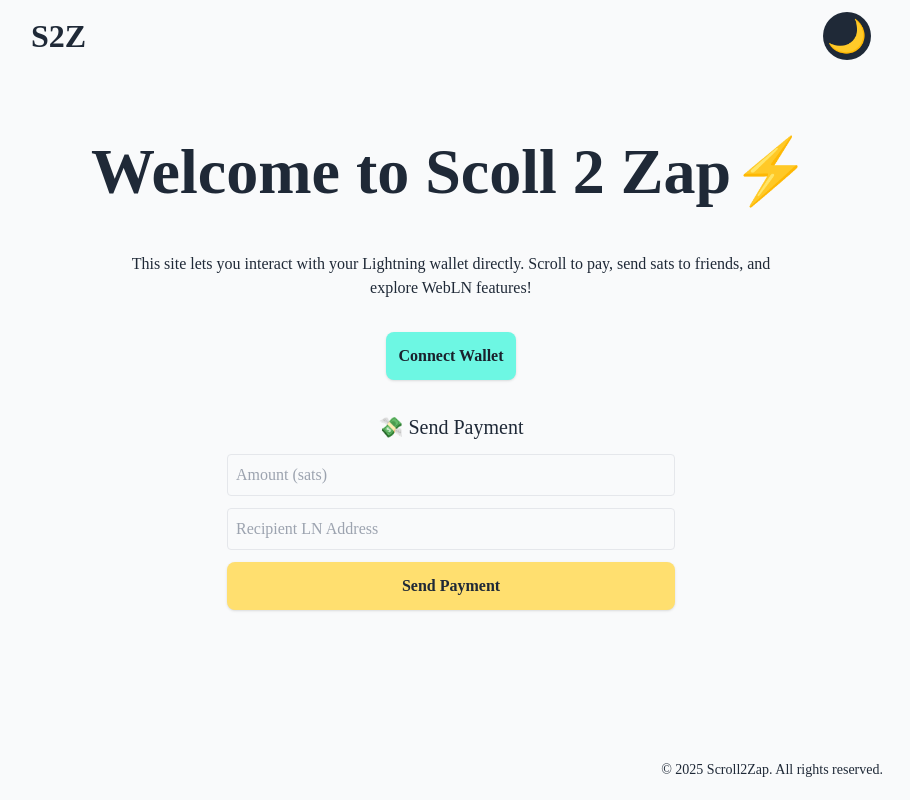
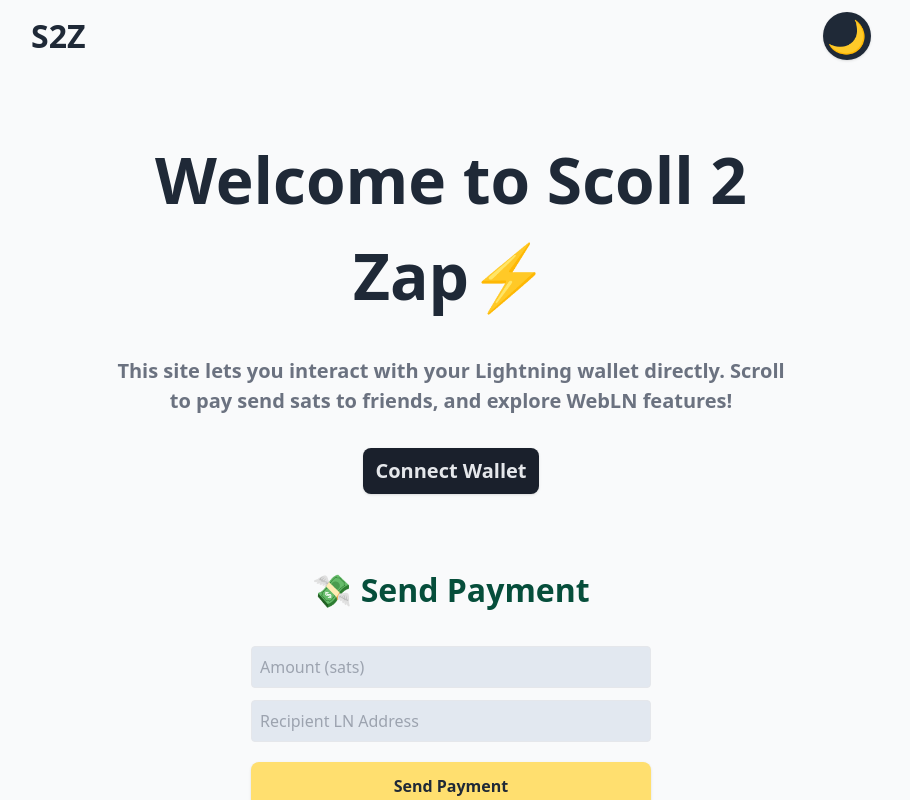
Before and after one commit to Shresth-Deorari/scroll2zap, a React (Vite) app: page / in a window 1280 px wide. Shown: the top 800 px of the page, without its empty margins (189-1099 px from the left). Built offline with nearby package versions, Linux system fonts and the light colour scheme.

Commit message:
chore: new font and minor design changes

```diff
--- a/src/pages/Home.tsx
+++ b/src/pages/Home.tsx
@@ -4,24 +4,24 @@
   const [isWalletConnected, setIsWalletConnected] = useState(false);
 
   return (
-    <div className="flex flex-col items-center justify-center py-8 gap-8 text-center">
+    <div className="flex flex-col items-center justify-center py-10 gap-8 text-center font-sans">
       <section className="flex flex-col items-center">
-        <h2 className="text-big-chungus font-serif mb-8 font-bold">
+        <h2 className="text-big-chungus mb-8 font-bold">
           Welcome to Scoll 2 Zap⚡
         </h2>
-        <div className="max-w-2xl text-center">
+        <div className="max-w-2xl text-center text-xl font-semibold text-gray-500">
           This site lets you interact with your Lightning wallet directly.
-          Scroll to pay, send sats to friends, and explore WebLN features!
+          Scroll to pay send sats to friends, and explore WebLN features!
         </div>
       </section>
 
-      <section>
+      <section className="flex items-center">
         {!isWalletConnected ? (
           <button
             onClick={() => {
               /* ToDo: connect wallet logic here */
             }}
-            className="p-3 rounded-lg bg-blue text-bg-dark font-semibold shadow hover:opacity-90"
+            className="px-3 py-2  bg-bg-dark dark:bg-bg-light dark:text-text-light text-text-dark text-xl "
           >
             Connect Wallet
           </button>
@@ -34,8 +34,8 @@
         )}
       </section>
 
-      <section className="w-full max-w-md">
-        <h3 className="text-xl font-sans mb-3">💸 Send Payment</h3>
+      <section className="flex flex-col items-center w-full max-w-md my-10 ">
+        <h3 className="mb-8 dark:text-emerald-500 text-emerald-900">💸 Send Payment</h3>
         <form
           onSubmit={(e) => {
             e.preventDefault();
@@ -43,21 +43,11 @@
           }}
           className="flex flex-col gap-3"
         >
-          <input
-            type="number"
-            placeholder="Amount (sats)"
-            className="p-2 rounded border bg-bg-light dark:bg-bg-dark"
-            required
-          />
-          <input
-            type="text"
-            placeholder="Recipient LN Address"
-            className="p-2 rounded border bg-bg-light dark:bg-bg-dark"
-            required
-          />
+          <input type="number" placeholder="Amount (sats)" required />
+          <input type="text" placeholder="Recipient LN Address" required />
           <button
             type="submit"
-            className="p-3 bg-brand_yellow rounded-lg text-text-light dark:text-text-dark font-semibold shadow hover:opacity-90"
+            className="p-3 mt-2 bg-brand_yellow rounded-lg text-text-light"
           >
             Send Payment
           </button>
--- a/src/styles/index.css
+++ b/src/styles/index.css
@@ -1,3 +1,5 @@
+@import url("https://fonts.googleapis.com/css2?family=Roboto+Mono:ital,wght@0,100..700;1,100..700&display=swap");
+
 @tailwind base;
 @tailwind components;
 @tailwind utilities;
@@ -15,5 +17,19 @@
 body {
   background-color: var(--color-bg);
   color: var(--color-text);
-  @apply font-sans text-base;
+  @apply font-roboto text-base;
 }
+
+@layer base {
+  input {
+    @apply p-2 w-[400px] rounded border bg-slate-200 dark:bg-slate-800;
+  }
+
+  h3 {
+    @apply text-2xl mb-3 font-semibold;
+  }
+
+  button {
+    @apply rounded-lg font-semibold shadow hover:opacity-90;
+  }
+}
--- a/tailwind.config.ts
+++ b/tailwind.config.ts
@@ -14,8 +14,7 @@
         "text-dark": "#E5E7EB",
       },
       fontFamily: {
-        sans: ["Open Runde"],
-        serif: ["Catamaran"],
+        roboto: ["Roboto Mono"],
       },
       fontSize: {
         sm: "0.875rem",
@@ -23,7 +22,7 @@
         lg: "1.125rem",
         xl: "1.25rem",
         "2xl": "2rem",
-        "big-chungus": "4rem",  //for titles
+        "big-chungus": "4rem", //for titles
       },
     },
   },
```
